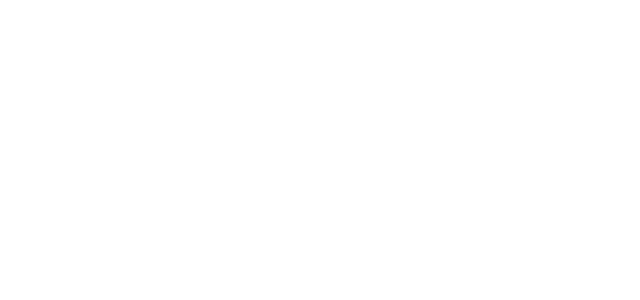
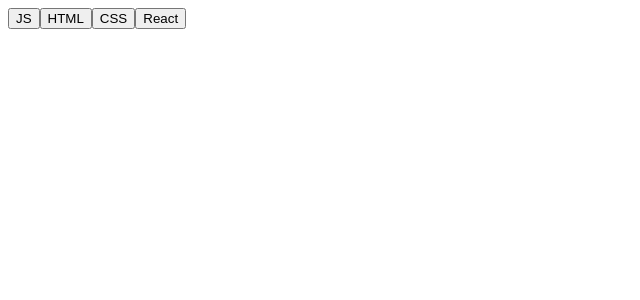
Before and after one commit to YashRajput74/Revision_JS, a React (Vite) app in the folder aug12React/: page / in a window 1280 px wide. Shown: the top 300 px of the page, without its empty margins (0-640 px from the left). Built offline with nearby package versions, Linux system fonts and the light colour scheme.

Commit message:
minor changes

```diff
--- a/aug12React/src/App.jsx
+++ b/aug12React/src/App.jsx
@@ -23,7 +23,7 @@
 Clicking outside the dropdown closes it.
 */
 
-import Dropdown from "./DropDown";
+import Dropdown from "./Dropdown";
 
 export default function App() {
     const options = ["JS","HTML","CSS","React"];
--- a/aug12React/src/Dropdown.jsx
+++ b/aug12React/src/Dropdown.jsx
@@ -8,10 +8,10 @@
             </div>
             <div>
                 <div className="showOptions"></div>
-                {options.forEach((option)=>{
+                {options.map((option)=>
                     // console.log(option);
-                    <Option tagName={option}/>
-                })}
+                    <Option tagName={option} key={option}/>
+                )}
             </div>
         </>
     )
--- a/aug12React/src/Option.jsx
+++ b/aug12React/src/Option.jsx
@@ -1,6 +1,5 @@
-export default function Option({option}){
+export default function Option({tagName}){
     console.log(tagName)
-    console.log(option)
     return (
         <button>{tagName}</button>
     )
```
